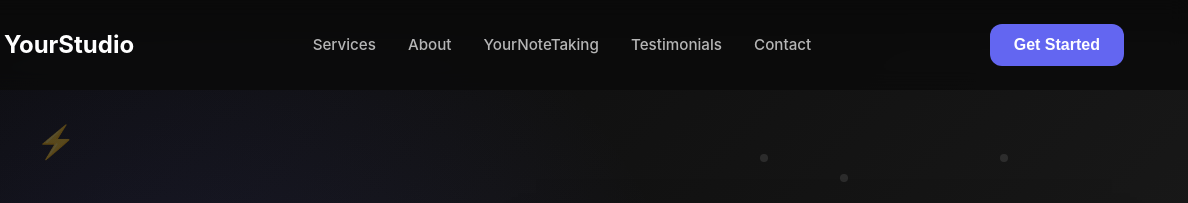
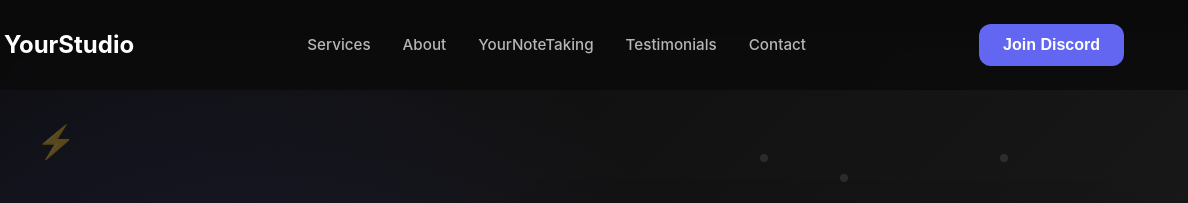
Before and after one commit to Baconboy27/yourstudio, a plain HTML site: page index.html in a window 1280 px wide. Shown: the top 203 px of the page, 92-1280 px from the left. Drawn offline with nearby package versions, Linux system fonts and the light colour scheme; animation ran at ten frames a second.

Commit message:
Update index.html

```diff
--- a/index.html
+++ b/index.html
@@ -882,7 +882,7 @@
           <li><a href="#testimonials">Testimonials</a></li>
           <li><a href="#contact">Contact</a></li>
         </ul>
-        <button class="btn btn-primary">Get Started</button>
+        <button class="btn btn-primary" href="https://dsc.gg/yourstudio">Join Discord</button>
         <button class="mobile-menu-btn">
           <svg width="24" height="24" viewBox="0 0 24 24" fill="none" stroke="currentColor" stroke-width="2" stroke-linecap="round" stroke-linejoin="round">
             <line x1="3" y1="12" x2="21" y2="12"></line>
```
